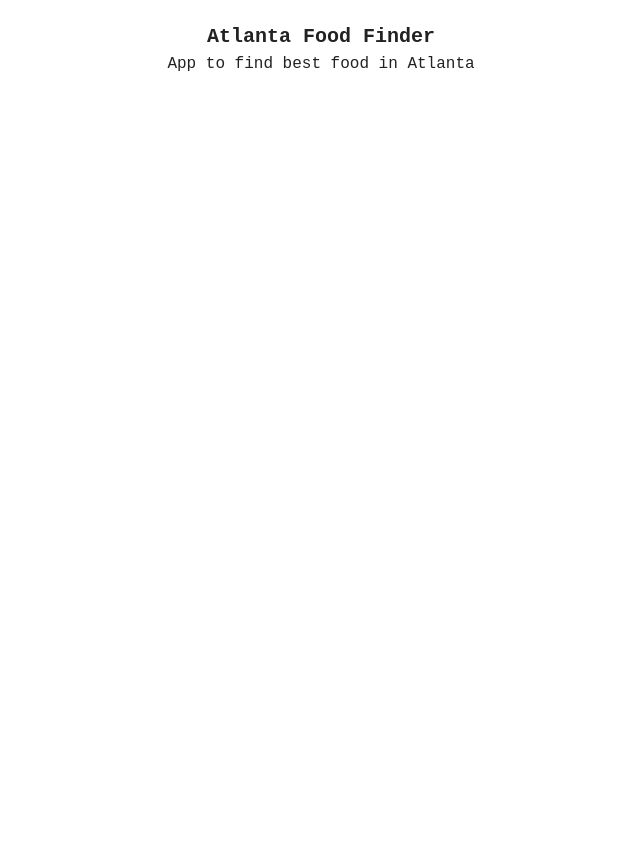
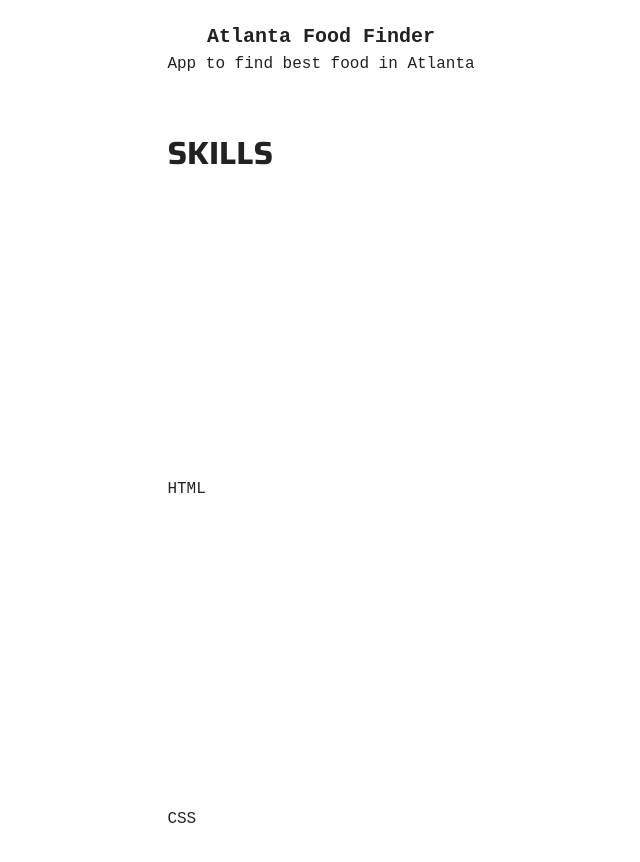
Before and after one commit to Wilsdawg1212/personal_website, a React (Vite) app: page / in a window 1280 px wide. Shown: the part 1840-2702 px from the top of the page, without its empty margins (319-959 px from the left). Before the commit the page ends 1976 px from the top, so only its background shows below. Built offline with nearby package versions, Linux system fonts and the light colour scheme.

Commit message:
Added Skills

```diff
--- a/src/App.jsx
+++ b/src/App.jsx
@@ -1,6 +1,7 @@
 import "./App.css";
 import Hero from "./sections/Hero/Hero";
 import Projects from "./sections/Projects/Projects";
+import Skills from "./sections/Skills/Skills";
 
 
 function App() {
@@ -8,6 +9,7 @@ function App() {
     <>
       <Hero />
       <Projects />
+      <Skills />
     </>
   );
 }
--- /dev/null
+++ b/src/common/SkillList.jsx
@@ -0,0 +1,10 @@
+function SkillList({ src, skill }) {
+  return (
+    <span>
+      <img src={src} alt="Checkmark" />
+      <p>{skill}</p>
+    </span>
+  );
+}
+
+export default SkillList;
--- /dev/null
+++ b/src/sections/Skills/Skills.jsx
@@ -0,0 +1,33 @@
+import styles from "./SkillsStyles.module.css";
+import checkMarkIcon from "../../assets/checkmark-dark.svg";
+import SkillList from "../../common/SkillList";
+
+function Skills() {
+  return (
+    <section id="Skills" className={styles.container}>
+      <h1>Skills</h1>
+      <div className={styles.skillList}>
+        <SkillList src={checkMarkIcon} skill="HTML"/>
+        <SkillList src={checkMarkIcon} skill="CSS"/>
+        <SkillList src={checkMarkIcon} skill="JavaScript"/>
+        <SkillList src={checkMarkIcon} skill="Node"/>
+      </div>
+      <hr />
+      <div className={styles.skillList}>
+        <SkillList src={checkMarkIcon} skill="Java"/>
+        <SkillList src={checkMarkIcon} skill="Python"/>
+        <SkillList src={checkMarkIcon} skill="Rust"/>
+        <SkillList src={checkMarkIcon} skill="C"/>
+      </div>
+      <hr />
+      <div className={styles.skillList}>
+        <SkillList src={checkMarkIcon} skill="Git"/>
+        <SkillList src={checkMarkIcon} skill="PyTorch"/>
+        <SkillList src={checkMarkIcon} skill="Django"/>
+        <SkillList src={checkMarkIcon} skill="React"/>
+      </div>
+    </section>
+  );
+}
+
+export default Skills;
```
Also changed, not shown: src/sections/Skills/SkillsStyles.module.css (added).
